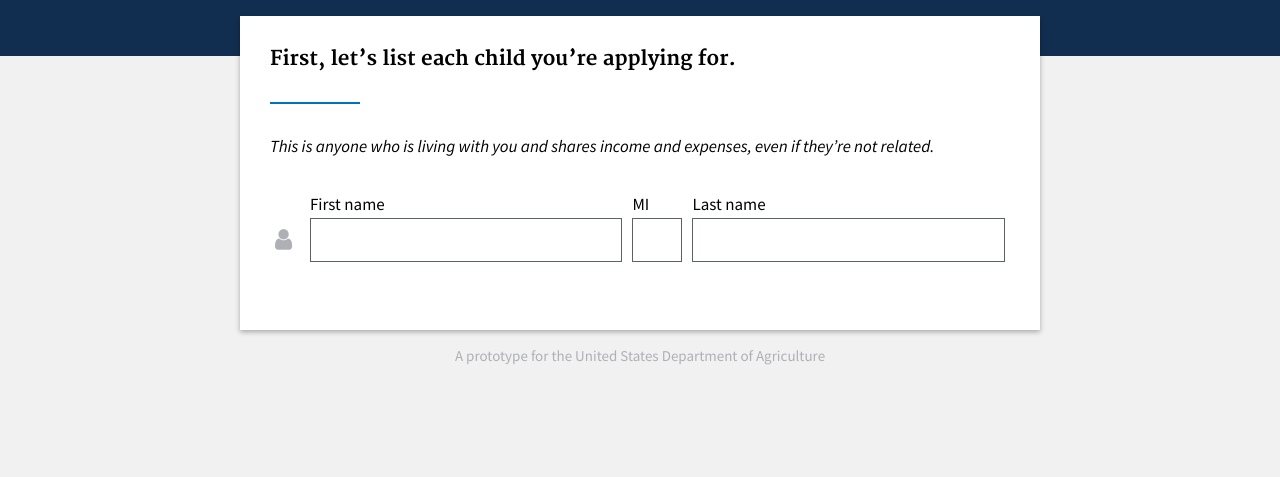
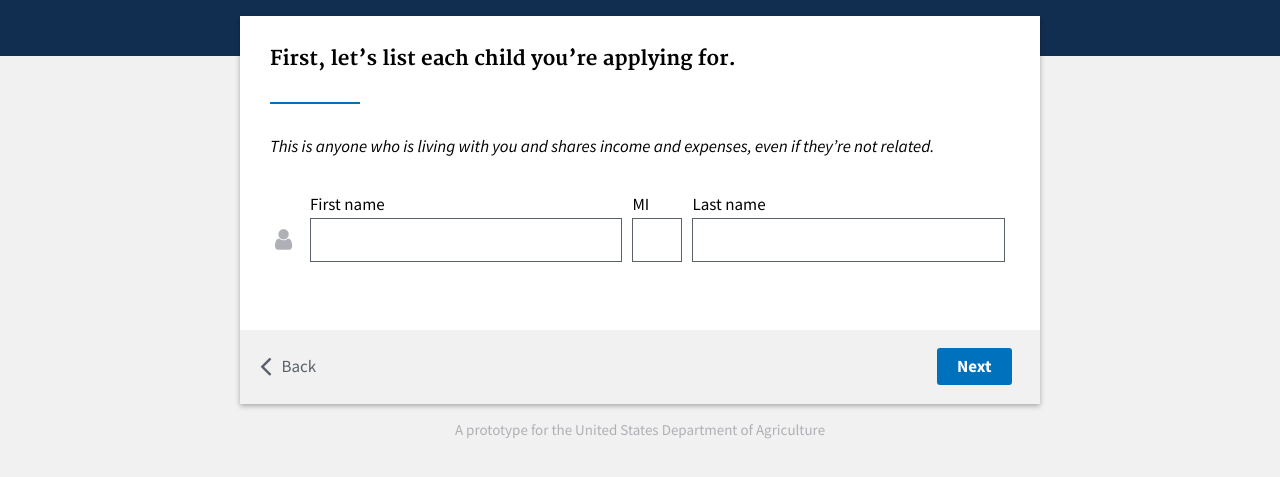
Before and after one commit to tpalmer75/usda-hackathon, a plain HTML site: page index.html at #!/add-children in a window 1280 px wide. Shown: the part 69-546 px from the top of the page. Drawn offline with nearby package versions, Linux system fonts and the light colour scheme; some packages are replaced by stand-ins of ours.

Commit message:
CSS updates
Added ng-animate for view transitions

```diff
--- a/index.html
+++ b/index.html
@@ -11,6 +11,7 @@
 		<script src="https://code.jquery.com/jquery-2.1.4.min.js"></script>
 		<script src="https://cdnjs.cloudflare.com/ajax/libs/angular.js/1.5.0-rc.0/angular.js"></script>
 		<script src="https://cdnjs.cloudflare.com/ajax/libs/angular.js/1.5.0-rc.0/angular-route.min.js"></script>
+		<script src="https://cdnjs.cloudflare.com/ajax/libs/angular.js/1.5.0-rc.0/angular-animate.min.js"></script>
 
 		<!-- APP SCRIPT -->
 		<script src="js/app.js"></script>
@@ -21,8 +22,10 @@
 				<a href="#/"><img id="logo" src="img/usda-logo-@2x.png"/></a>
 			</div>
 		</header>
-		<section id="main-container" ng-view>
+		<section id="main-container">
+			<div class="wrapper" ng-view>
 			<!-- CONTENT AND INJECTED VIEWS -->
+			</div>
 		</section>
 		<footer id="main-footer">
 			<p>A prototype for the United States Department of Agriculture</p>
--- a/js/app.js
+++ b/js/app.js
@@ -1,6 +1,6 @@
 // create the module and name it scotchApp
 // also include ngRoute for all our routing needs
-var lunchApp = angular.module('lunchApp', ['ngRoute']);
+var lunchApp = angular.module('lunchApp', ['ngRoute', 'ngAnimate']);
 
 // configure our routes
 lunchApp.config(function($routeProvider) {
--- a/js/min/app-min.js
+++ b/js/min/app-min.js
@@ -1 +1 @@
-var lunchApp=angular.module("lunchApp",["ngRoute"]);lunchApp.config(function(e){e.when("/",{templateUrl:"templates/landing.html"}).when("/add-children",{templateUrl:"templates/add-children.html"}).when("/legal",{templateUrl:"templates/legal.html"})}),lunchApp.controller("mainController",function(e){e.message="Everyone come and see how good I look!"}),lunchApp.controller("aboutController",function(e){e.message="Look! I am an about page."}),lunchApp.controller("contactController",function(e){e.message="Contact us! JK. This is just a demo."});
+var lunchApp=angular.module("lunchApp",["ngRoute","ngAnimate"]);lunchApp.config(function(e){e.when("/",{templateUrl:"templates/landing.html"}).when("/add-children",{templateUrl:"templates/add-children.html"}).when("/legal",{templateUrl:"templates/legal.html"})}),lunchApp.controller("mainController",function(e){e.message="Everyone come and see how good I look!"}),lunchApp.controller("aboutController",function(e){e.message="Look! I am an about page."}),lunchApp.controller("contactController",function(e){e.message="Contact us! JK. This is just a demo."});
--- a/scss/container.scss
+++ b/scss/container.scss
@@ -4,6 +4,25 @@
 	background: #fff;
 	//padding: 20px;
 	box-shadow: 0 2px 5px rgba(0,0,0,.3);
+	position: relative;
+
+	// NG ANIMATIONS
+	.wrapper {
+		position: relative;
+		&.ng-enter {
+			animation: slide-in .5s;
+		}
+	}
+
+	@keyframes slide-in {
+		0% {
+			left: 30px;
+			opacity: 0;
+		} 100% {
+			left: 0;
+			opacity: 1;
+		}
+	}
 
 	h1, h2, h3, h4, h5, h6 {
 		margin-top: 0;
@@ -66,4 +85,25 @@
 			}
 		}
 	}
+
+	.footer-controls {
+		background: $color-gray-lightest;
+		padding: 10px 20px;
+		.primary-action {
+			float: right;
+		}
+		.back-button {
+			color: $color-gray;
+			display: inline-block;
+			margin-top: 15px;
+			.fa {
+				font-size: 32px;
+				vertical-align: top;
+				position: relative;
+				top: -5px;
+				display: inline-block;
+				margin-right: 10px;
+			}
+		}
+	}
 }
--- a/scss/layout.scss
+++ b/scss/layout.scss
@@ -8,11 +8,13 @@
 		max-width: 1064px;
 		margin: auto;
 	}
+	a:focus {
+		box-shadow: none;
+	}
 }
 
 #logo {
-	width: 240px;
-}
+	width: 240px;}
 
 #main-footer {
 	text-align: center;
--- a/scss/main.scss
+++ b/scss/main.scss
@@ -7,3 +7,9 @@
 body {
 	background: $color-gray-lightest;
 }
+
+.clearfix:after {
+  content: "";
+  display: table;
+  clear: both;
+}
--- a/templates/add-children.html
+++ b/templates/add-children.html
@@ -17,4 +17,9 @@
 			<td><input type="text"></td>
 			</td>
 		</tr>
+	</table>
 </div>
+<footer class="footer-controls clearfix">
+	<a href="#add-children" class="usa-button primary-action">Next</a>
+	<a href="#/" class="back-button"><i class="fa fa-angle-left"></i>Back</a>
+</footer>
```
Also changed, not shown: css/main.css.
